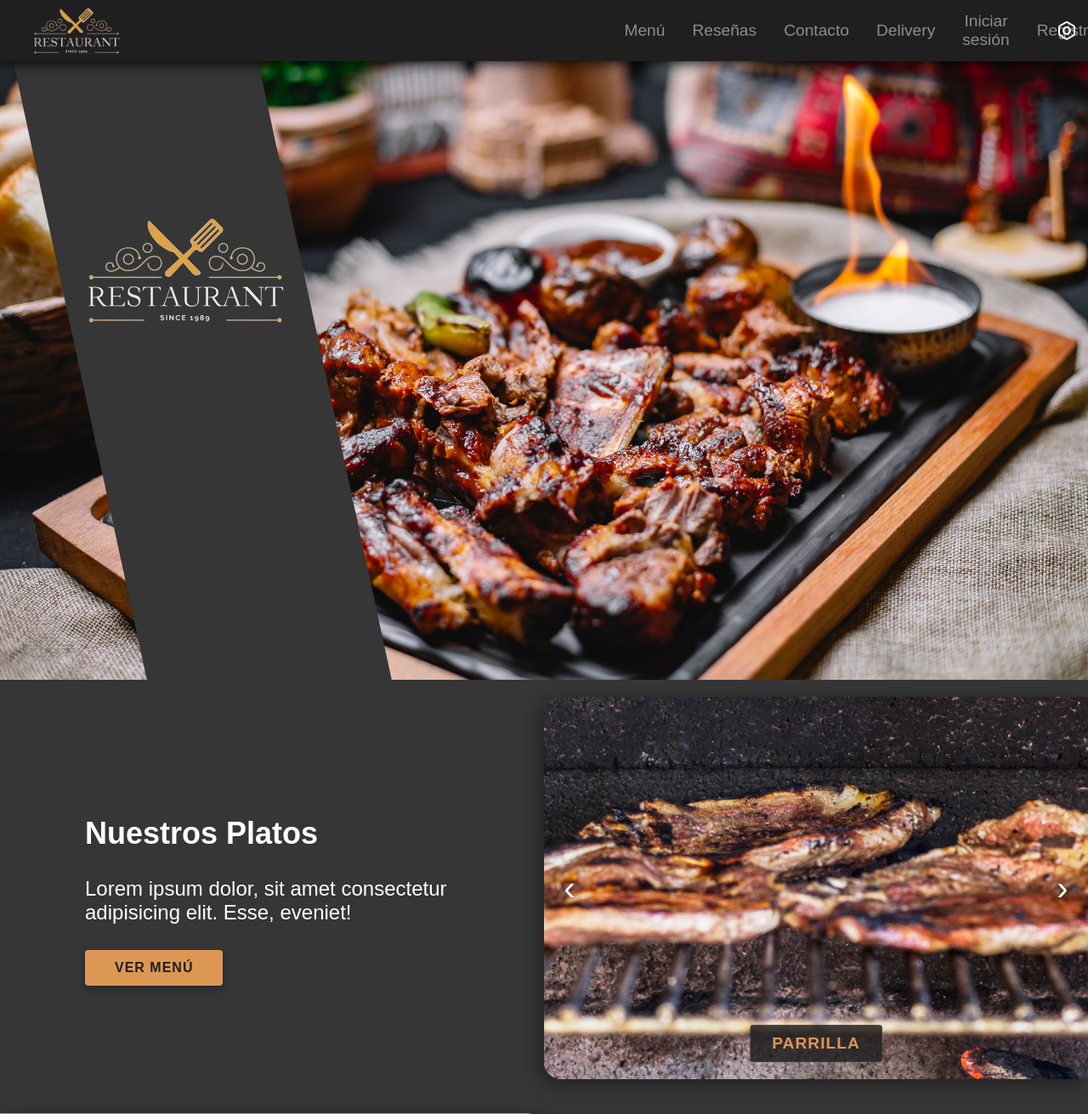
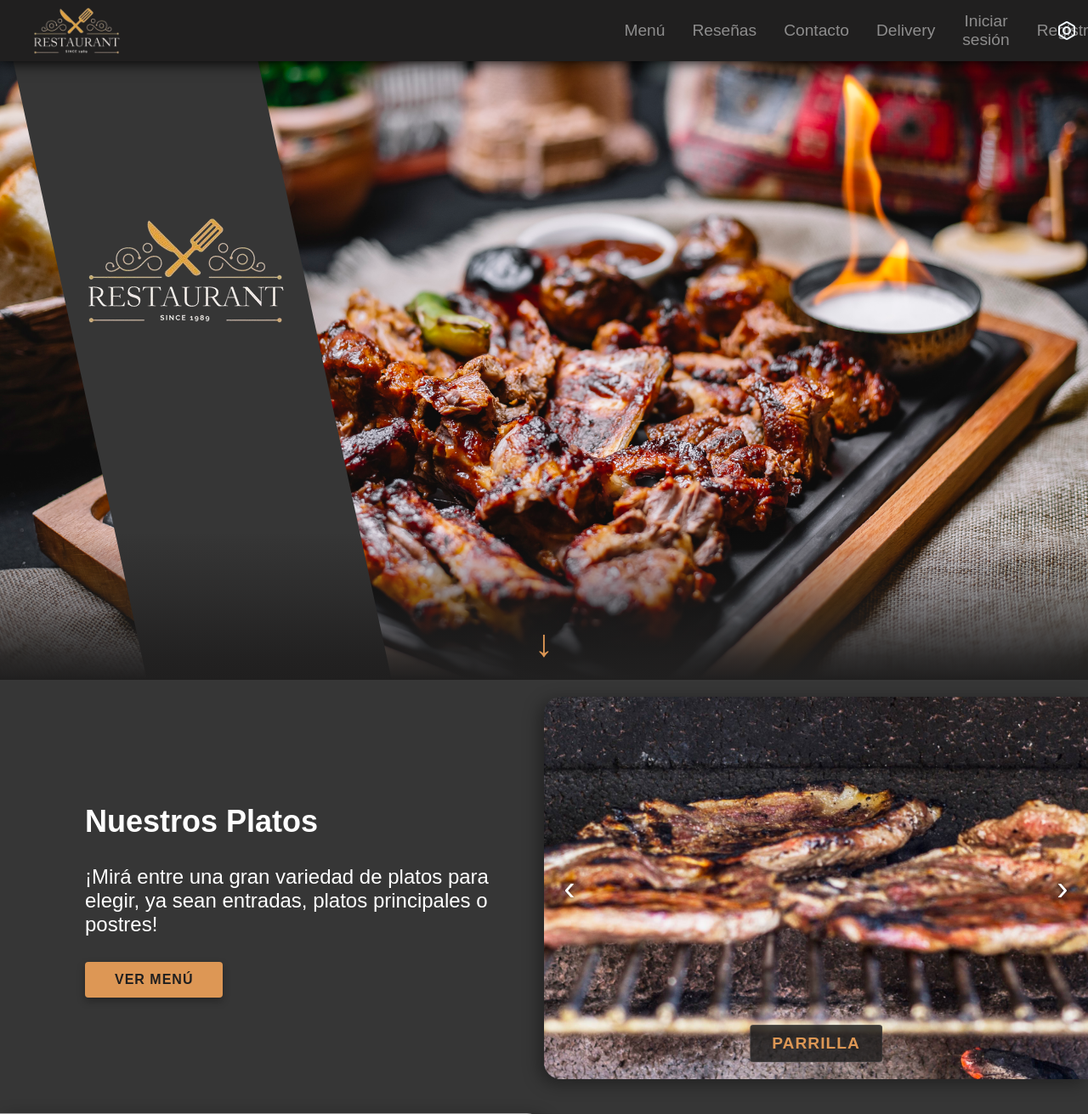
Before and after one commit to elimenit/tp3_ids_frontend, a Flask app: page / in a window 1280 px wide. Shown: the top 1311 px of the page at 85% size. Run offline with Flask 3, Linux system fonts and the light colour scheme; parts of the project's set-up code (start-up, migrations or seed data) failed here and were passed over; some libraries are stand-ins or nearby versions; grey boxes are pictures that could not be loaded.

Commit message:
Actualizacion del main banner del index.html

```diff
--- a/static/css/index.css
+++ b/static/css/index.css
@@ -16,7 +16,7 @@ html {
 
 }
 
-.main-banner::before { /* permite el efecto de la franja cubriendo la imagen */
+.main-banner::before {
     content: "";
     position: absolute;
     top: 0;
@@ -39,6 +39,60 @@ html {
 
     color: white;
     text-align: center;
+}
+
+.scroll-indicator {
+    position: absolute;
+    bottom: 0;
+    left: 0;
+    width: 100%;
+    height: 150px;
+    display: flex;
+    flex-direction: column;
+    align-items: center;
+    justify-content: flex-end;
+    padding-bottom: 25px;
+    z-index: 5;
+}
+
+.scroll-indicator::before {
+    content: "";
+    position: absolute;
+    top: 0;
+    left: 0;
+    width: 100%;
+    height: 100%;
+    z-index: -1;
+
+    background: linear-gradient(
+        to bottom,
+        rgba(32, 31, 31, 0) 0%,
+        rgba(32, 31, 31, 0.4) 40%,
+        rgba(32, 31, 31, 0.9) 85%,
+        rgba(32, 31, 31, 1) 100%
+    );
+
+    pointer-events: none;
+}
+
+.scroll-arrow {
+    color: rgb(221, 151, 85);
+    font-size: 2.8rem;
+    font-weight: bold;
+    line-height: 1;
+    text-decoration: none;
+    cursor: pointer;
+
+    animation: rebote 2s infinite ease-in-out;
+}
+
+@keyframes rebote {
+    0%, 100% {
+        transform: translateY(0);
+    }
+    50% {
+        transform: translateY(6px);
+    }
 }
 
 /* Estilos para la sección de menú e información */
--- a/templates/public/index.html
+++ b/templates/public/index.html
@@ -29,12 +29,16 @@
     <div class="banner-logo">
         <img src="{{ url_for('static', filename='img/nav-logo.png') }}" alt="Logo del restaurante">
     </div>
+
+    <div class="scroll-indicator">
+        <a href="#menu" class="scroll-arrow">↓</a>
+    </div>
 </header>
 
-<section class="menu">
+<section class="menu" id="menu">
     <div class="menu-text">
         <h2>Nuestros Platos</h2>
-        <p>Lorem ipsum dolor, sit amet consectetur adipisicing elit. Esse, eveniet!</p>
+        <p>¡Mirá entre una gran variedad de platos para elegir, ya sean entradas, platos principales o postres!</p>
 
         <div class="menu-button">
             <a href="{{ url_for('public_menus.show') }}" class="btn">Ver Menú</a>
@@ -74,7 +78,7 @@
 
     <div class="info-text">
         <h2>Acerca del restaurante</h2>
-        <p>Lorem ipsum dolor sit amet consectetur adipisicing elit. Adipisci iusto praesentium dolor in nesciunt, nisi deserunt amet ipsam eos eius totam delectus cum at tempore minima impedit fuga maiores qui!</p>
+        <p>¡Contamos con un ambiente acogedor y un servicio excepcional para ofrecerte la mejor experiencia culinaria, no importa si venis solo, en familia o con amigos!</p>
     </div>
 </section>
 
@@ -120,7 +124,7 @@
 <section>
     <div class="reservation">
         <h2>Reservá tu mesa ahora o pedí por Delivery</h2>
-        <p>Lorem ipsum dolor sit amet consectetur adipisicing elit. Aliquid, dolorem?</p>
+        <p>Podes reservar una mesa en nuestro restaurante o pedir para que te lo lleven a tu casa</p>
         <button class="reservation-button">Reservar Ahora</button>
         <button class="reservation-button"><a href="{{ url_for('public_deliveries.show') }}">Pedir Delivery</a></button>
     </div>
```
